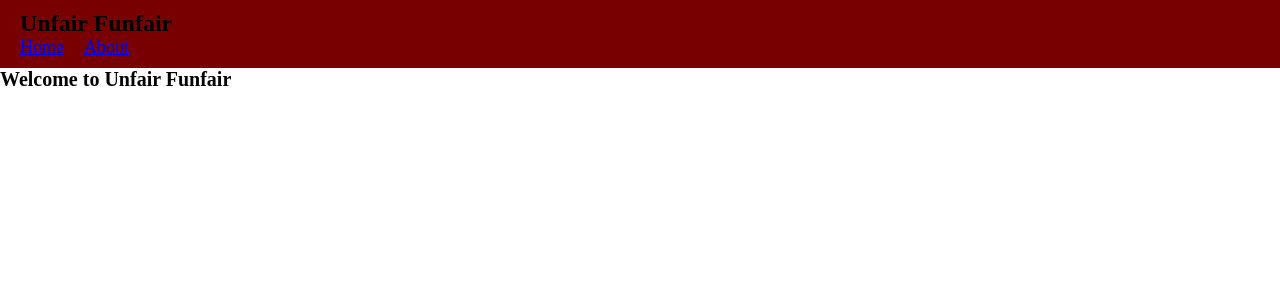
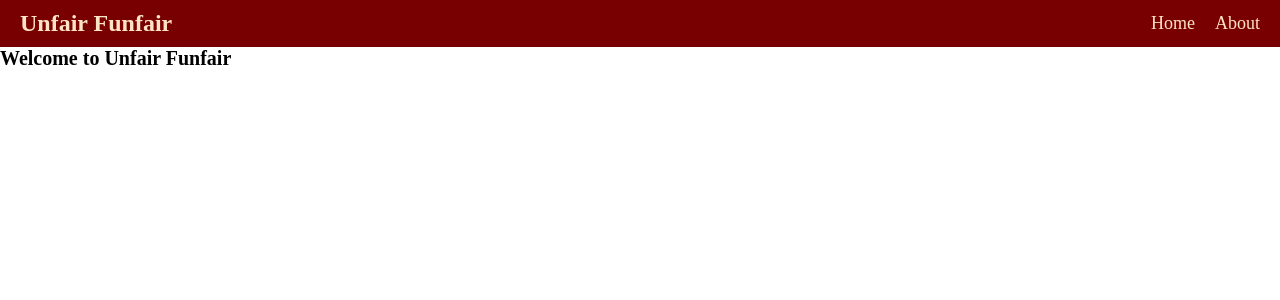
Before and after one commit to appelqvistelias/misfortunate-unfair-funfair, a Next.js app: page / in a window 1280 px wide. Shown: the top 300 px of the page. Built offline with nearby package versions, Linux system fonts and the light colour scheme.

Commit message:
added Link component and styling to links

```diff
--- a/src/components/Navbar/Navbar.module.css
+++ b/src/components/Navbar/Navbar.module.css
@@ -1,10 +1,11 @@
-.navbar {
+.wrapper {
   display: flex;
   justify-content: space-between;
   align-items: center;
   width: 100%;
   padding: 1rem 2rem;
   background-color: #780000;
+  color: bisque;
 }
 
 .logo {
@@ -22,3 +23,12 @@
   font-size: 1.8rem;
   font-weight: 500;
 }
+
+.link {
+  text-decoration: none;
+  color: bisque;
+}
+
+.link:hover {
+  text-decoration: underline;
+}
--- a/src/components/Navbar/Navbar.tsx
+++ b/src/components/Navbar/Navbar.tsx
@@ -1,19 +1,24 @@
 import styles from "@/components/Navbar/Navbar.module.css";
+import Link from "next/link";
 
 export default function Navbar() {
   return (
-    <div className={styles.navbar}>
-      <nav>
+    <nav>
+      <div className={styles.wrapper}>
         <p className={styles.logo}>Unfair Funfair</p>
         <ul className={styles.navList}>
           <li className={styles.listItem}>
-            <a href="/">Home</a>
+            <Link className={styles.link} href="/">
+              Home
+            </Link>
           </li>
           <li className={styles.listItem}>
-            <a href="/about">About</a>
+            <Link className={styles.link} href="/about">
+              About
+            </Link>
           </li>
         </ul>
-      </nav>
-    </div>
+      </div>
+    </nav>
   );
 }
```
